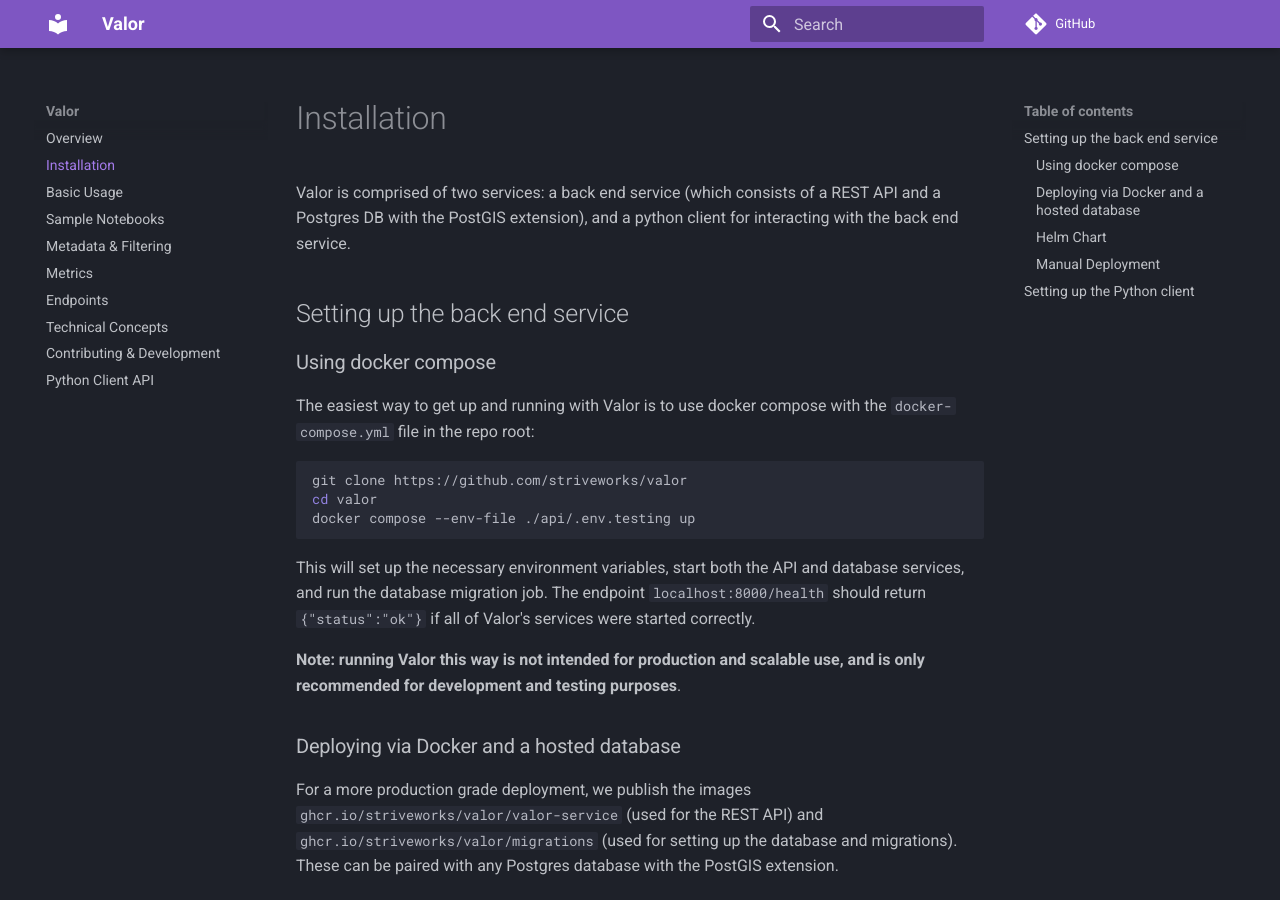
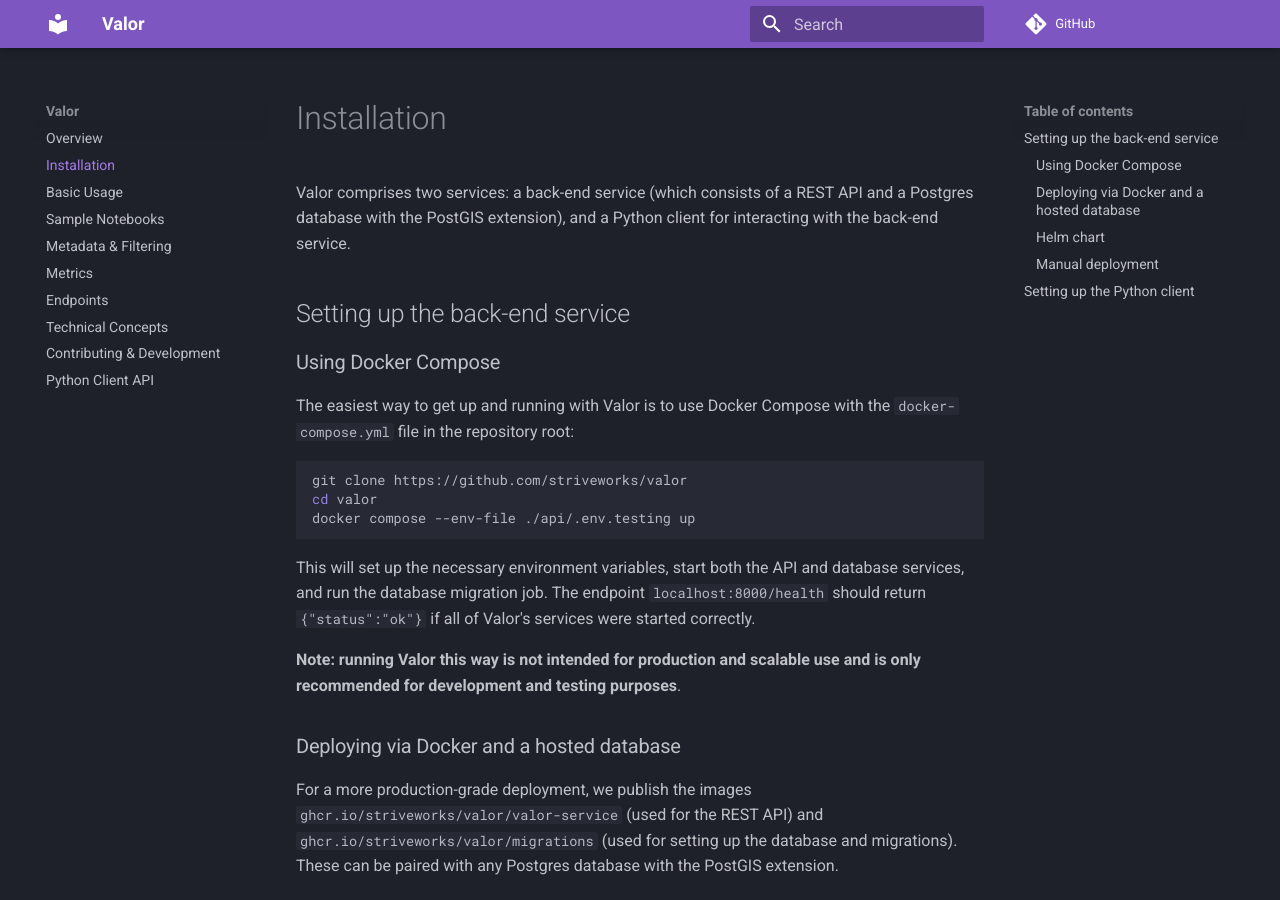
Before and after one commit to Striveworks/valor, an MkDocs documentation site: the page built from docs/installation.md, in a window 1280 px wide and 900 px high. Built offline with MkDocs 1.6.1 and Material for MkDocs 9.7.7, drawn with Linux system fonts in a browser that asks for light colours; comment, search, counter and statistics services are not loaded; some of the changed lines change nothing that is shown; some of the changed text lies outside the part shown.

Commit message:
add QC corrections

````diff
--- a/docs/installation.md
+++ b/docs/installation.md
@@ -1,12 +1,12 @@
 # Installation
 
-Valor is comprised of two services: a back end service (which consists of a REST API and a Postgres DB with the PostGIS extension), and a python client for interacting with the back end service.
+Valor comprises two services: a back-end service (which consists of a REST API and a Postgres database with the PostGIS extension), and a Python client for interacting with the back-end service.
 
-## Setting up the back end service
+## Setting up the back-end service
 
-### Using docker compose
+### Using Docker Compose
 
-The easiest way to get up and running with Valor is to use docker compose with the `docker-compose.yml` file in the repo root:
+The easiest way to get up and running with Valor is to use Docker Compose with the `docker-compose.yml` file in the repository root:
 
 ```shell
 git clone https://github.com/striveworks/valor
@@ -16,49 +16,49 @@
 
 This will set up the necessary environment variables, start both the API and database services, and run the database migration job. The endpoint `localhost:8000/health` should return `{"status":"ok"}` if all of Valor's services were started correctly.
 
-**Note: running Valor this way is not intended for production and scalable use, and is only recommended for development and testing purposes**.
+**Note: running Valor this way is not intended for production and scalable use and is only recommended for development and testing purposes**.
 
 ### Deploying via Docker and a hosted database
 
-For a more production grade deployment, we publish the images `ghcr.io/striveworks/valor/valor-service` (used for the REST API) and `ghcr.io/striveworks/valor/migrations` (used for setting up the database and migrations). These can be paired with any Postgres database with the PostGIS extension.
+For a more production-grade deployment, we publish the images `ghcr.io/striveworks/valor/valor-service` (used for the REST API) and `ghcr.io/striveworks/valor/migrations` (used for setting up the database and migrations). These can be paired with any Postgres database with the PostGIS extension.
 
 The following environment variables are required for running these images:
 
-| Variable | Description | Images that need it |
-| --- | --- | --- |
-| `POSTGRES_HOST` | The host of the Postgres database | `valor-service`, `migrations` |
-| `POSTGRES_PORT` | The port of the Postgres database | `valor-service`, `migrations` |
-| `POSTGRES_DB` | The name of the Postgres database | `valor-service`, `migrations` |
-| `POSTGRES_USERNAME` | The user of the Postgres database | `valor-service`, `migrations` |
-| `POSTGRES_PASSWORD` | The password of the Postgres database | `valor-service`, `migrations` |
-| `POSTGRES_SSLMODE` | Sets the Postgres instance SSL mode (typically needs to be "require") | `migrations` |
-| `API_ROOT_PATH` | The root path of the API (if serving behind a proxy) | `valor-service` |
+| Variable            | Description                                                           | Images that need it           |
+| ------------------- | --------------------------------------------------------------------- | ----------------------------- |
+| `POSTGRES_HOST`     | The host of the Postgres database                                     | `valor-service`, `migrations` |
+| `POSTGRES_PORT`     | The port of the Postgres database                                     | `valor-service`, `migrations` |
+| `POSTGRES_DB`       | The name of the Postgres database                                     | `valor-service`, `migrations` |
+| `POSTGRES_USERNAME` | The user of the Postgres database                                     | `valor-service`, `migrations` |
+| `POSTGRES_PASSWORD` | The password of the Postgres database                                 | `valor-service`, `migrations` |
+| `POSTGRES_SSLMODE`  | Sets the Postgres instance SSL mode (typically needs to be "require") | `migrations`                  |
+| `API_ROOT_PATH`     | The root path of the API (if serving behind a proxy)                  | `valor-service`               |
 
 Additionally, the Valor REST API has an optional single username/password/bearer token authentication. To enable this feature, the `valor-service` image requires the following environment variables:
 
-| Variable | Description |
-| --- | --- |
-| `VALOR_USERNAME` | The username to use |
-| `VALOR_PASSWORD` | The password to use |
+| Variable           | Description                                         |
+| ------------------ | --------------------------------------------------- |
+| `VALOR_USERNAME`   | The username to use                                 |
+| `VALOR_PASSWORD`   | The password to use                                 |
 | `VALOR_SECRET_KEY` | A random, secret string used for signing JWT tokens |
 
-### Helm Chart
+### Helm chart
 
-Alternatively, we provide pre-built charts for deplying Valor on Kubernetes via Helm using the following commands:
+Alternatively, we provide pre-built charts for deploying Valor on Kubernetes via Helm using the following commands:
 
 ```shell
 helm repo add valor https://striveworks.github.io/valor-charts/
 helm install valor valor/valor
-# Valor should now be avaiable at valor.namespace.svc.local
+# Valor should now be available at valor.namespace.svc.local
 ```
 
-### Manual Deployment
+### Manual deployment
 
-If you would prefer to build your own image or want a debug console for the back end, please see the deployment instructions in [Contributing to Valor](contributing.md).
+If you would prefer to build your own image or if you want a debug console for the back-end, please see the deployment instructions in [Contributing to Valor](contributing.md).
 
 ## Setting up the Python client
 
-The python client can be installed via pip:
+The Python client can be installed via pip:
 
 ```shell
 pip install valor-client
````
